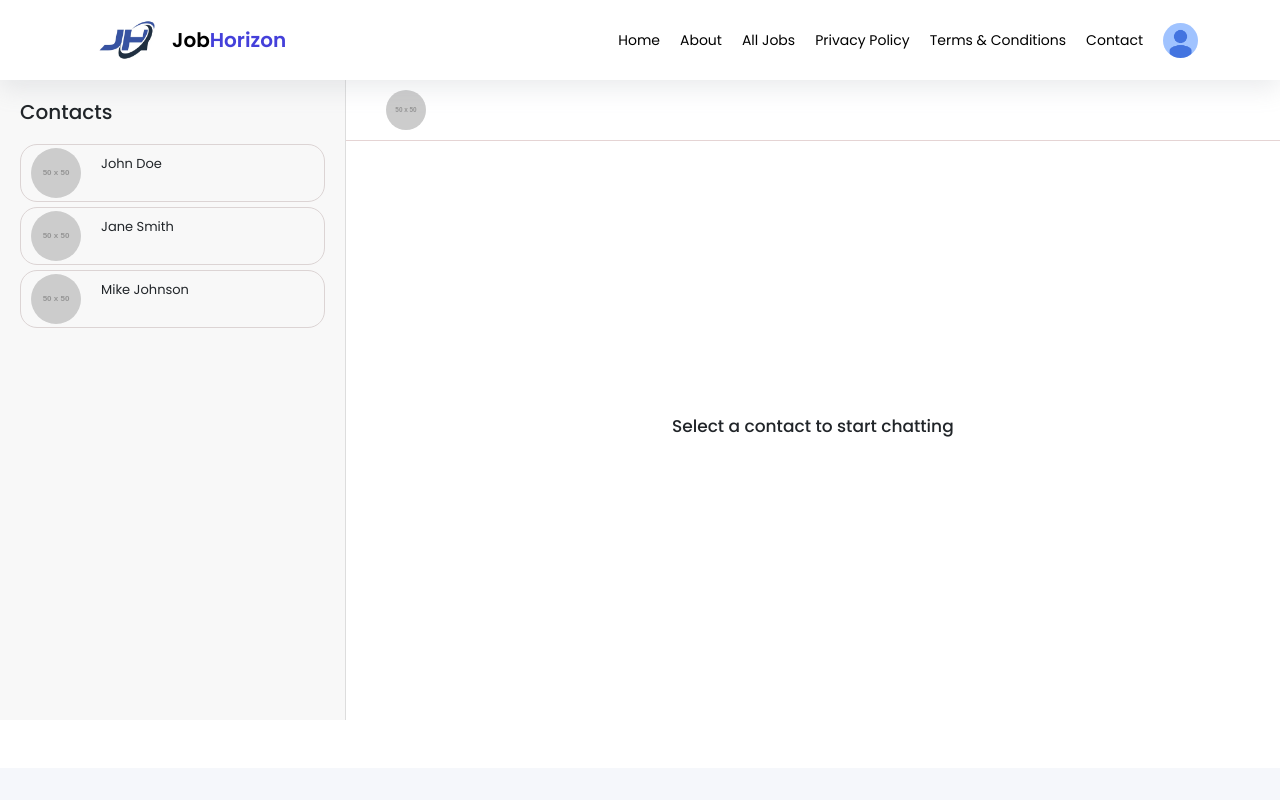
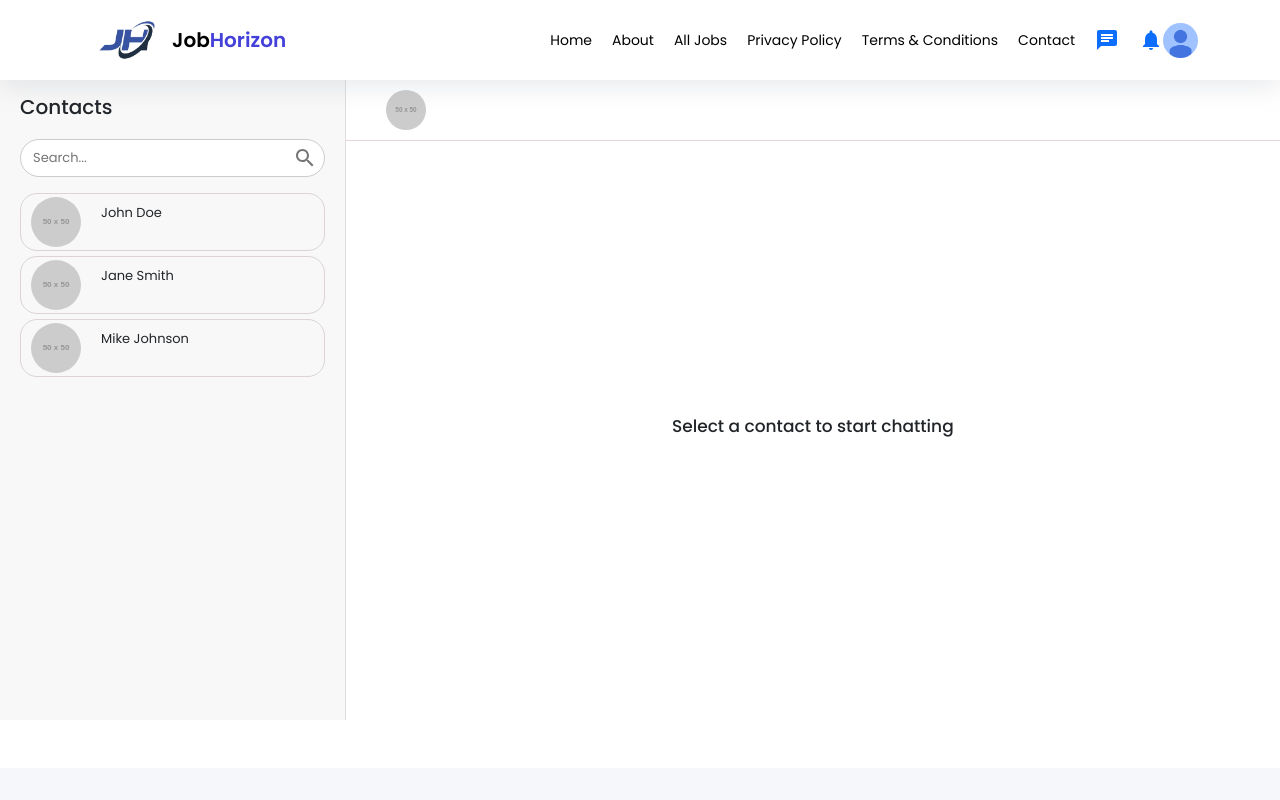
Before and after one commit to aqibali100/JobHorizone, a React (Create React App) app: page /chat-dashboard in a window 1280 px wide. Shown: the top 800 px of the page. Built offline with nearby package versions, Linux system fonts and the light colour scheme; sample sign-in values are in the browser's storage.

Commit message:
set chat box

```diff
--- a/src/assets/styles/Chat.css
+++ b/src/assets/styles/Chat.css
@@ -13,10 +13,12 @@
     flex-direction: column;
     padding: 20px;
     overflow-y: auto;
+    padding-top: 0;
 }
 
 .contact-list h3 {
     margin-bottom: 20px;
+    padding-top: 15px;
 }
 
 .contact-list h3 {
@@ -47,6 +49,11 @@
     display: flex;
     flex-direction: column;
 }
+.chat-section-2 {
+    flex: 2;
+    display: none;
+    flex-direction: column;
+}
 
 .message-area {
     display: flex;
@@ -60,6 +67,7 @@
 .messages {
     flex-grow: 1;
     overflow-y: scroll;
+    height: 315px;
 }
 
 .message {
@@ -157,12 +165,14 @@
     height: 100%;
     border-radius: 50%;
 }
+
 .chat-user {
     width: 40px;
     height: 40px;
     border-radius: 50%;
 }
-.chat-topbar{
+
+.chat-topbar {
     padding-left: 40px;
     display: flex;
     padding-top: 10px;
@@ -172,15 +182,18 @@
     background: white;
     border-bottom: 1px solid #e5d4d4;
 }
+
 .chat-user img {
     width: 100%;
     height: 100%;
     border-radius: 50%;
 }
-.chat-user-name{
+
+.chat-user-name {
     margin-left: 15px;
 }
-.chat-user-name p{
+
+.chat-user-name p {
     font-size: 11px;
 }
 
@@ -210,12 +223,46 @@
 ::-webkit-scrollbar-thumb:hover {
     background: #1712a9;
 }
+
 .emoji-picker {
     position: absolute;
     bottom: 60px;
     right: 10px;
     z-index: 1000;
-  }
+}
+
+.emoji-picker aside {
+    height: 450px !important;
+    width: 260px !important;
+}
+
+.search-container {
+    position: relative;
+    display: flex;
+    align-items: center;
+    width: 100%;
+}
+.search-container input{
+    position: relative;
+}
+
+.search-input {
+    width: 100%;
+    padding: 8px 40px 8px 12px;
+    border: 1px solid #ccc;
+    border-radius: 30px;
+}
+
+.search-container button{
+    position: absolute;
+    right: 0px;
+    cursor: pointer;
+}
+.contact-topbar{
+    position: sticky;
+    top: 0;
+    background-color: #f8f8f8;
+}
 
 @media (max-width: 1028px) {
     .contact-list {
@@ -233,4 +280,15 @@
     .contact-list {
         width: 100%;
     }
+
+    .chat-section {
+        display: none;
+    }
+    .chat-section-2{
+        display: block;
+        width: 100%;
+        position: absolute;
+        top: 80px;
+        background-color: white;
+    }
 }
--- a/src/assets/styles/Navbar.css
+++ b/src/assets/styles/Navbar.css
@@ -95,9 +95,8 @@ nav ul li a.active::after {
     color: #4440da;
 }
 
-.menu-icon svg,
-.navbar-account svg {
-    font-size: 28px;
+.menu-icon svg {
+    font-size: 35px;
 }
 
 .close-icon {
@@ -244,6 +243,10 @@ nav ul li a.active::after {
     align-items: center;
 }
 
+.chat {
+    margin-right: 20px;
+}
+
 @media (max-width: 1009px) {
     .menu-icon {
         display: block;
@@ -259,13 +262,35 @@ nav ul li a.active::after {
 
     .navbar-left-icons {
         display: flex;
-        gap: 10px;
+        gap: 3px;
+    }
+
+    .navbar-left-icons svg {
+        font-size: 23px;
     }
 }
 
 @media (min-width: 1009px) {
     .mobile-main {
         display: none;
+    }
+}
+
+@media (max-width: 582px) {
+    .logo-img {
+        width: 67px;
+    }
+
+    .logo p {
+        font-size: 15px;
+    }
+
+    .profile {
+        width: 25px;
+    }
+
+    .chat {
+        margin-right: 4px;
     }
 }
 
--- a/src/components/layout/Navbar.js
+++ b/src/components/layout/Navbar.js
@@ -11,6 +11,8 @@ import AccountCircleOutlinedIcon from '@mui/icons-material/AccountCircleOutlined
 import LoginOutlinedIcon from '@mui/icons-material/LoginOutlined';
 import { Dialog, DialogTitle, DialogContent, DialogActions, Button, Typography } from '@mui/material';
 import { logoutUser } from '../../reducers/UserSlice';
+import ChatIcon from '@mui/icons-material/Chat';
+import NotificationsIcon from '@mui/icons-material/Notifications';
 
 const Navbar = () => {
   const location = useLocation();
@@ -94,6 +96,18 @@ const Navbar = () => {
                     <li><NavLink to="/terms-and-conditions" className={location.pathname === '/terms-and-conditions' ? 'active' : ''}>Terms & Conditions</NavLink></li>
                     <li><NavLink to="/contact-us" className={location.pathname === '/contact-us' ? 'active' : ''}>Contact</NavLink></li>
                     {isAuthenticated ? (
+                      <>
+                        <div className='chat' >
+                          <Link to='/chat-dashboard'><ChatIcon /></Link>
+                        </div>
+                        <div className='notification' >
+                          <Link to='/'><NotificationsIcon /></Link>
+                        </div>
+                      </>
+                    ) : (
+                      ''
+                    )}
+                    {isAuthenticated ? (
                       <div className='profile' onClick={handleClickOpen} >
                         <img src={defaultImg} alt="Profile" className="profile-icon" />
                       </div>
@@ -105,6 +119,18 @@ const Navbar = () => {
                   </ul>
                 </nav>
                 <div className="navbar-left-icons">
+                  {isAuthenticated ? (
+                    <>
+                      <div className='chat' >
+                        <Link to='/chat-dashboard'><ChatIcon /></Link>
+                      </div>
+                      <div className='notification' >
+                        <Link to='/'><NotificationsIcon /></Link>
+                      </div>
+                    </>
+                  ) : (
+                    ''
+                  )}
                   {
                     isAuthenticated ? (
                       <div className='profile' onClick={handleClickOpen} >
--- a/src/screens/Chat.js
+++ b/src/screens/Chat.js
@@ -2,13 +2,19 @@ import React, { useRef, useState } from 'react';
 import '../assets/styles/Chat.css';
 import { EmojiEmotions, AttachFile, Image, Send } from '@mui/icons-material';
 import EmojiPicker from 'emoji-picker-react';
+import SearchIcon from '@mui/icons-material/Search';
+import { IconButton } from '@mui/material';
 
 const Chat = () => {
     const [showPicker, setShowPicker] = useState(false);
+    const [openChat, setOpenChat] = useState(false);
     const [message, setMessage] = useState('');
     const [selectedImage, setSelectedImage] = useState(null);
+    const [selectedContact, setSelectedContact] = useState(null);
+    const [searchTerm, setSearchTerm] = useState('');
     const fileInputRef = useRef(null);
     const imageInputRef = useRef(null);
+    const [hideDiv, setHideDiv] = useState(false);
 
     const handleEmojiClick = (event, emojiObject) => {
         setMessage(prevMessage => prevMessage + emojiObject.emoji);
@@ -37,7 +43,6 @@ const Chat = () => {
             setMessage('');
         }
     };
-    const [selectedContact, setSelectedContact] = useState(null);
     const contacts = [
         { id: 1, name: 'John Doe' },
         { id: 2, name: 'Jane Smith' },
@@ -57,15 +62,37 @@ const Chat = () => {
             { from: 'Mike Johnson', text: 'What’s up?' },
         ],
     };
+    const filteredContacts = contacts.filter(contact =>
+        contact.name.toLowerCase().includes(searchTerm.toLowerCase())
+    );
     return (
-        <div className="chat-container">
+        <>
+            <div className="chat-container position-relative">
                 <div className="contact-list">
+                    <div class="contact-topbar">
                         <h3>Contacts</h3>
-                {contacts.map(contact => (
+                        <div className="search-container mb-3">
+                            <input
+                                type="text"
+                                placeholder="Search..."
+                                value={searchTerm}
+                                onChange={e => setSearchTerm(e.target.value)}
+                                className="search-input"
+                            />
+                            <IconButton className="search-icon">
+                                <SearchIcon />
+                            </IconButton>
+                        </div>
+                    </div>
+                    {filteredContacts.length > 0 ? (
+                        filteredContacts.map(contact => (
                             <div
                                 key={contact.id}
                                 className={`contact-item ${selectedContact === contact.id ? 'active' : ''}`}
-                        onClick={() => setSelectedContact(contact.id)}
+                                onClick={() => {
+                                    setSelectedContact(contact.id);
+                                    setOpenChat(true);
+                                }}
                             >
                                 <div className="contact">
                                     <div className="contact-img">
@@ -76,17 +103,20 @@ const Chat = () => {
                                     </div>
                                 </div>
                             </div>
-                ))}
+                        ))
+                    ) : (
+                        <p className='text-center mt-5 pt-5'>No contacts found</p>
+                    )}
                 </div>
                 <div className="chat-section">
-                <div class="chat-topbar">
-                    <div class="back-btn">
+                    <div className="chat-topbar">
+                        <div className="back-btn">
 
                         </div>
-                    <div class="chat-user">
+                        <div className="chat-user">
                             <img src="https://via.placeholder.com/50x50" alt="Contact" />
                         </div>
-                    <div class="chat-user-name">
+                        <div className="chat-user-name">
                             <p>{contacts?.find(contact => contact.id === selectedContact)?.name}</p>
                         </div>
                     </div>
@@ -156,6 +186,87 @@ const Chat = () => {
                     )}
                 </div>
             </div>
+
+            {openChat && (
+                <div className="chat-section-2">
+                    <div className="chat-topbar">
+                        <div className="back-btn">
+
+                        </div>
+                        <div className="chat-user">
+                            <img src="https://via.placeholder.com/50x50" alt="Contact" />
+                        </div>
+                        <div className="chat-user-name">
+                            <p>{contacts?.find(contact => contact.id === selectedContact)?.name}</p>
+                        </div>
+                    </div>
+                    {selectedContact ? (
+                        <div className="message-area">
+                            <div className="messages">
+                                {messages[selectedContact].map((message, index) => (
+                                    <div
+                                        key={index}
+                                        className={`message ${message.from === 'me' ? 'from-me' : 'from-them'}`}
+                                    >
+                                        {message.text}
+                                    </div>
+                                ))}
+                            </div>
+                            <div className="message-input">
+                                <div className="input-container">
+                                    <input
+                                        type="text"
+                                        value={message || selectedImage}
+                                        onChange={(e) => setMessage(e.target.value)}
+                                        placeholder="Type a message"
+                                    />
+                                    <div className="input-icons">
+                                        <EmojiEmotions
+                                            className="icon"
+                                            onClick={() => setShowPicker(prev => !prev)}
+                                        />
+                                        <AttachFile
+                                            className="icon"
+                                            onClick={handleFileClick}
+                                        />
+                                        <Image
+                                            className="icon"
+                                            onClick={handleImageClick}
+                                        />
+                                        <button className="send-button">
+                                            <Send />
+                                        </button>
+                                    </div>
+                                    {showPicker && (
+                                        <div className="emoji-picker">
+                                            <EmojiPicker onEmojiClick={handleEmojiClick} />
+                                        </div>
+                                    )}
+                                    <input
+                                        type="file"
+                                        ref={fileInputRef}
+                                        style={{ display: 'none' }}
+                                        onChange={handleFileChange}
+                                        multiple
+                                    />
+                                    <input
+                                        type="file"
+                                        ref={imageInputRef}
+                                        style={{ display: 'none' }}
+                                        accept="image/*"
+                                        onChange={handleImageChange}
+                                    />
+                                </div>
+                            </div>
+                        </div>
+                    ) : (
+                        <div className="no-chat">
+                            <h3>Select a contact to start chatting</h3>
+                        </div>
+                    )}
+                </div>
+            )}
+        </>
     );
 };
 
```
Lines whose indentation alone changed are shown as unchanged.
